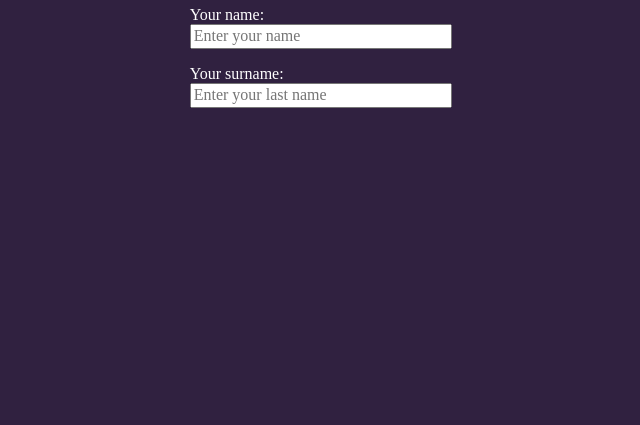
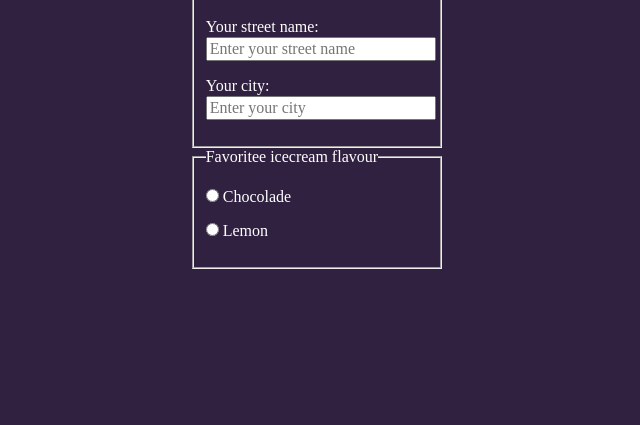
Before and after one commit to fazerus/forms, a plain HTML site: page index.html in a window 1280 px wide. Shown: the part 375-800 px from the top of the page, without its empty margins (323-963 px from the left). Drawn offline with Linux system fonts and the light colour scheme.

Commit message:
second commit

```diff
--- a/index.html
+++ b/index.html
@@ -31,6 +31,49 @@
             placeholder="Enter your last name"
           />
         </p>
+        <fieldset>
+          <legend>
+            Address
+          </legend>
+          <p>
+            <label for="streetName">Your street name:</label>
+            <input
+              class="form__item"
+              id="streetName"
+              type="text"
+              name="streetName"
+              placeholder="Enter your street name"
+            />
+          </p>
+          <p>
+            <label for="city">Your city:</label>
+            <input
+              class="form__item"
+              id="city"
+              type="text"
+              name="city"
+              placeholder="Enter your city"
+            />
+          </p>
+        </fieldset>
+        <fieldset>
+          <legend>Favoritee icecream flavour</legend>
+          <p>
+            <input
+              type="radio"
+              id="chocolade"
+              name="iceCream"
+              value="chocolade"
+            />
+            <label for="chocolade">Chocolade</label>
+          </p>
+          <p>
+            <label>
+              <input type="radio" name="iceCream" value="chocolade" />
+              Lemon</label
+            >
+          </p>
+        </fieldset>
       </form>
     </main>
   </body>
```
